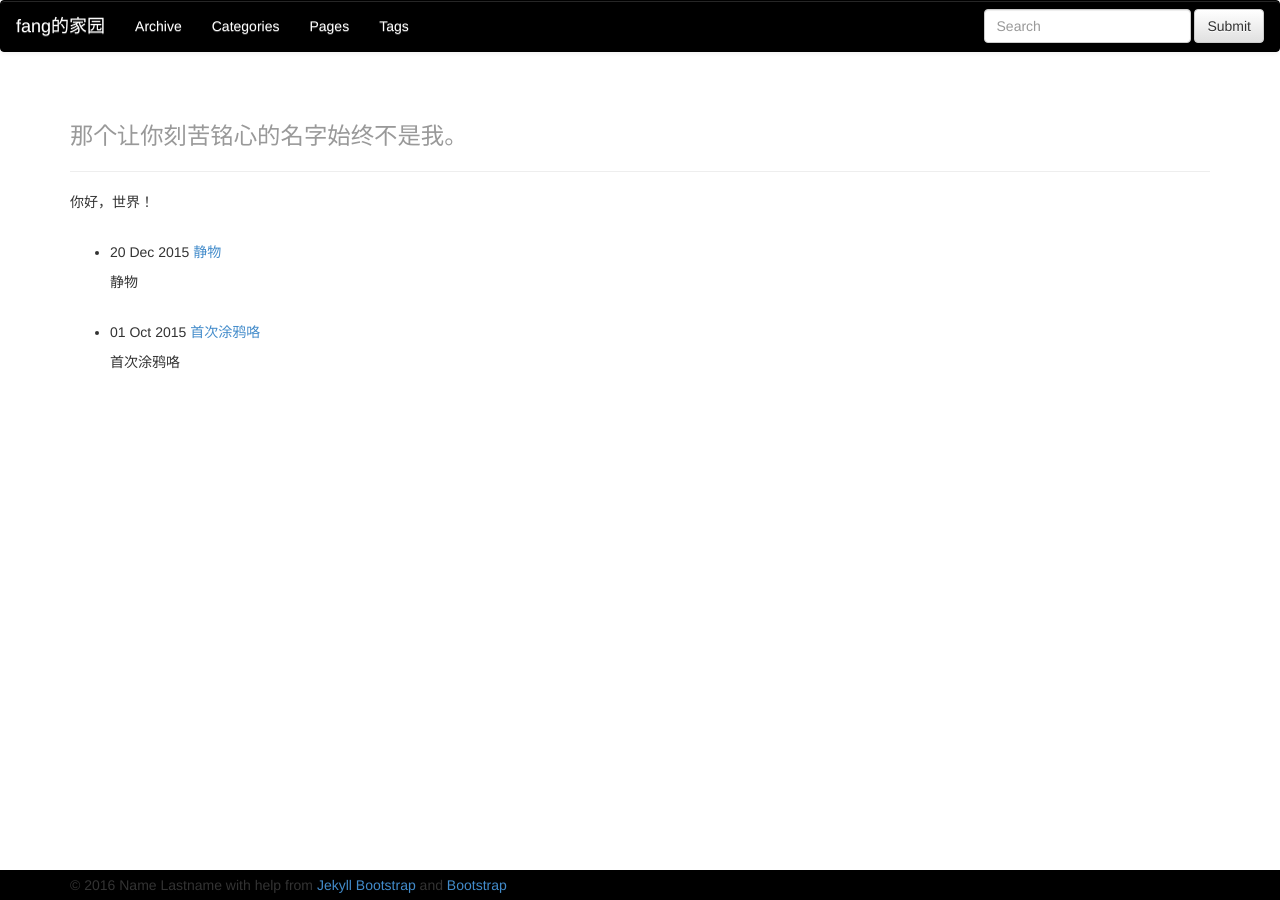
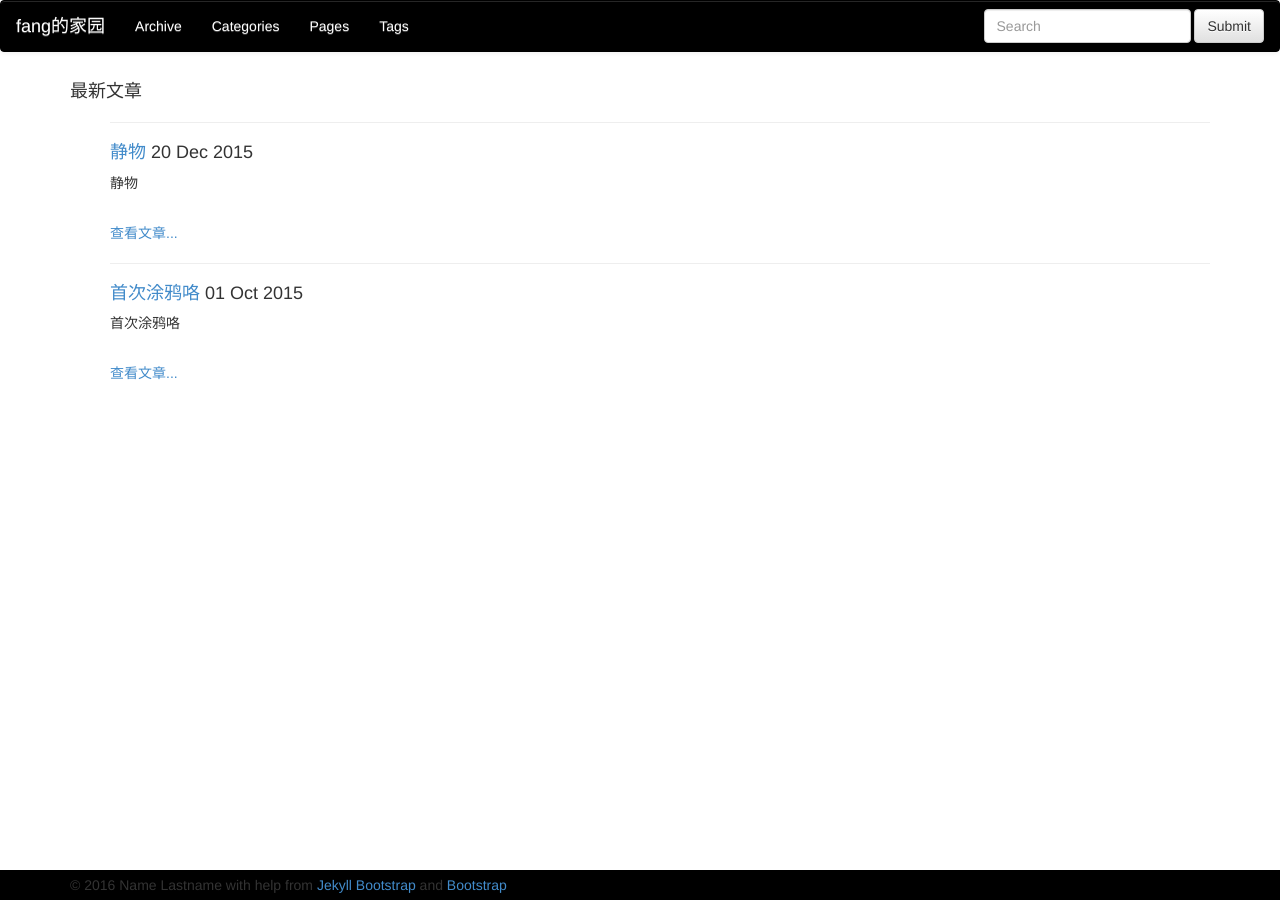
Before and after one commit to fang54/fang54.github.io, a Jekyll site: the page built from index.md, in a window 1280 px wide. Built offline with Jekyll 4.4.1, drawn with Linux system fonts in a browser that asks for light colours; nearby versions of some CDN libraries; comment, search, counter and statistics services are not loaded.

Commit message:
Changed css

```diff
--- a/index.md
+++ b/index.md
@@ -1,20 +1,25 @@
 ---
-layout: page
-title:
-tagline: 那个让你刻苦铭心的名字始终不是我。
+layout: default
+
 ---
-{% include JB/setup %}
-
-你好，世界！
 
 
-<ul>
+<h4>最新文章</h4>
 
-　　{% for post in site.posts %}
 
-　　　　<li>{{ post.date | date_to_string }} <a href="{{ site.baseurl }}{{ post.url }}">{{ post.title }}</a></li>
-            <p> {{ post.content  | | split:'<!--break-->' | first }}</p>
+<ul class="posts">
+{% for post in site.posts %}
 
-　　{% endfor %}
+ <hr>
+
+  <h4 class="title">
+      <a href="{{ site.baseurl }}{{ post.url }}">{{ post.title }}</a>
+      <span class="date">{{ post.date | date_to_string }}</span>
+  </h4>
+      {{ post.content  | | split:'<!--break-->' | first }}
+   <br>
+    <a href="{{ site.baseurl }}{{ post.url }}">查看文章...</a>
+
+{% endfor %}
 
 </ul>
```
